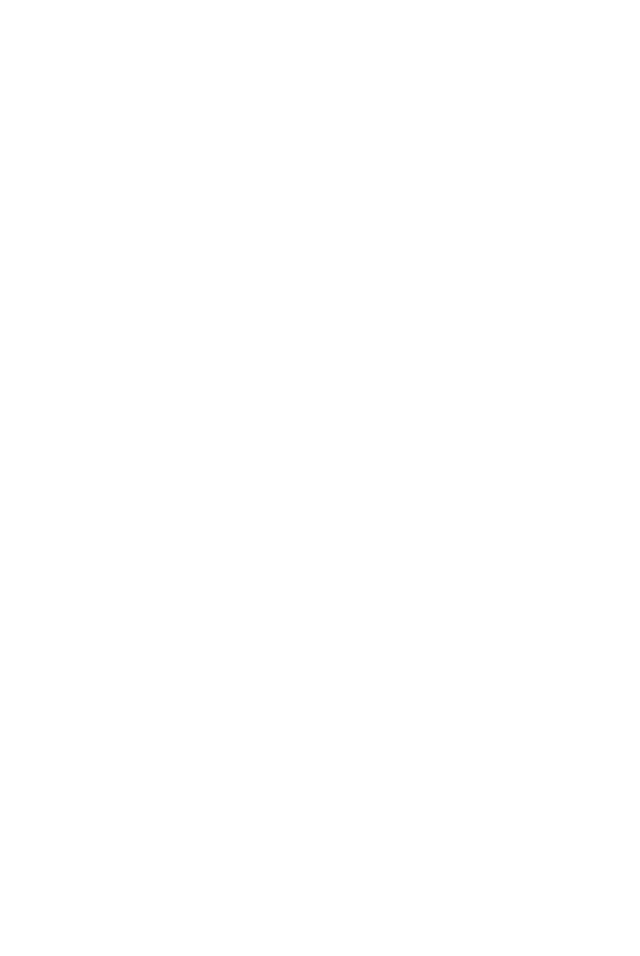
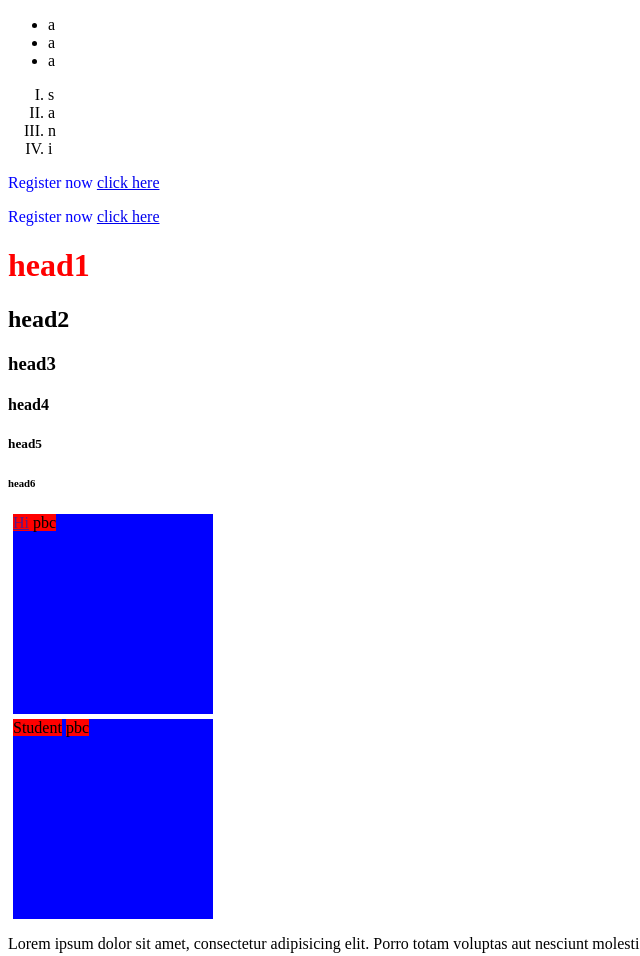
Before and after one commit to Saniyaj21/demo_batch_PBC, a plain HTML site: page PBC/index.html in a window 1280 px wide. Shown: the whole page, without its empty margins (0-640 px from the left). Before the commit the page ends 800 px from the top, so only its background shows below. Drawn offline with Linux system fonts and the light colour scheme.

Commit message:
Add files via upload

```diff
--- /dev/null
+++ b/PBC/ab.css
@@ -0,0 +1,15 @@
+.p-tag{
+    color: blue;
+}
+#first{
+    color: red;
+}
+span {
+    background-color: red;
+}
+div {
+    background-color: blue;
+    margin: 5px;
+    height: 200px;
+    width: 200px;
+}
--- a/PBC/index.html
+++ b/PBC/index.html
@@ -1,11 +1,82 @@
 <!DOCTYPE html>
 <html lang="en">
-<head>
-    <meta charset="UTF-8">
-    <meta name="viewport" content="width=device-width, initial-scale=1.0">
-    <title>Document</title>
-</head>
-<body>
+	<head>
+		<meta charset="UTF-8" />
+		<meta name="viewport" content="width=device-width, initial-scale=1.0" />
+		<title>Document</title>
+		<link rel="stylesheet" href="ab.css" />
+	</head>
+	<body>
+		<!-- html List -->
+		<ul>
+			<li>a</li>
+			<li>a</li>
+			<li>a</li>
+		</ul>
+		<ol type="I">
+			<li>s</li>
+			<li>a</li>
+			<li>n</li>
+			<li>i</li>
+		</ol>
 
-</body>
+		<!-- link tag -->
+		<p class="p-tag">
+			Register now <a href="https://saniyajmallik.vercel.app/">click here</a>
+		</p>
+		<p class="p-tag">
+			Register now <a href="https://saniyajmallik.vercel.app/">click here</a>
+		</p>
+
+		<h1 id="first">head1</h1>
+		<h2>head2</h2>
+		<h3>head3</h3>
+		<h4>head4</h4>
+		<h5>head5</h5>
+		<h6>head6</h6>
+
+		<div>
+			<span>
+				<a href="">Hi</a>
+			</span>
+			<span>pbc</span>
+		</div>
+		<div>
+			<span>Student</span>
+			<span>pbc</span>
+		</div>
+
+		<p>
+			Lorem ipsum dolor sit amet, consectetur adipisicing elit. Porro totam
+			voluptas aut nesciunt molestiae ipsam voluptatem eum impedit. Cum,
+			facilis?
+		</p>
+		<!-- <p>
+			Lorem ipsum dolor sit amet consectetur adipisicing elit. Itaque, accusamus
+			optio iste voluptatem officia accusantium possimus mollitia est? Rem,
+			magni ullam sit similique omnis rerum, nesciunt nam a libero provident,
+			assumenda necessitatibus temporibus. Nulla suscipit, molestias magnam
+			eveniet, laborum quaerat totam officia aliquid repudiandae repellendus quo
+			nobis numquam maiores, necessitatibus provident quos et labore nemo eum.
+			Minima eius nobis delectus, repudiandae quisquam commodi ratione id dolore
+			itaque tempora nisi deserunt esse dolorum officiis cupiditate? Officiis
+			illo perspiciatis eaque vero fuga illum eius praesentium asperiores
+			distinctio voluptate aspernatur a vel dicta, laborum consectetur ad,
+			aperiam non nobis excepturi, amet cupiditate animi laboriosam pariatur
+			aliquid. Culpa, perspiciatis provident quae aperiam inventore molestiae
+			adipisci laborum voluptatem consequuntur maxime mollitia alias debitis
+			dolore omnis, cum doloremque eos? Harum, sed iusto dolores porro
+			excepturi, tempore ratione tenetur dolor consequatur placeat eveniet ab.
+			Quia temporibus, unde aperiam atque reiciendis iste nihil assumenda
+			accusamus id eos eius minus, cupiditate perspiciatis illum non,
+			consequatur veniam facilis! Deleniti, ratione. Ad repellat modi qui
+			exercitationem excepturi, architecto soluta doloribus ab quia, veritatis
+			saepe culpa eos officia quam! Possimus ea, repellat voluptatem tempore
+			sequi atque iste qui perspiciatis incidunt enim nihil saepe unde officia
+			explicabo blanditiis vel obcaecati omnis esse fuga itaque, iure non quos?
+			Placeat quae facilis praesentium distinctio at qui excepturi quod repellat
+			tempora inventore, adipisci exercitationem, obcaecati voluptatum quibusdam
+			alias sequi! Nostrum ducimus voluptate voluptatibus provident atque
+		</p> -->
+	</body>
 </html>
```
